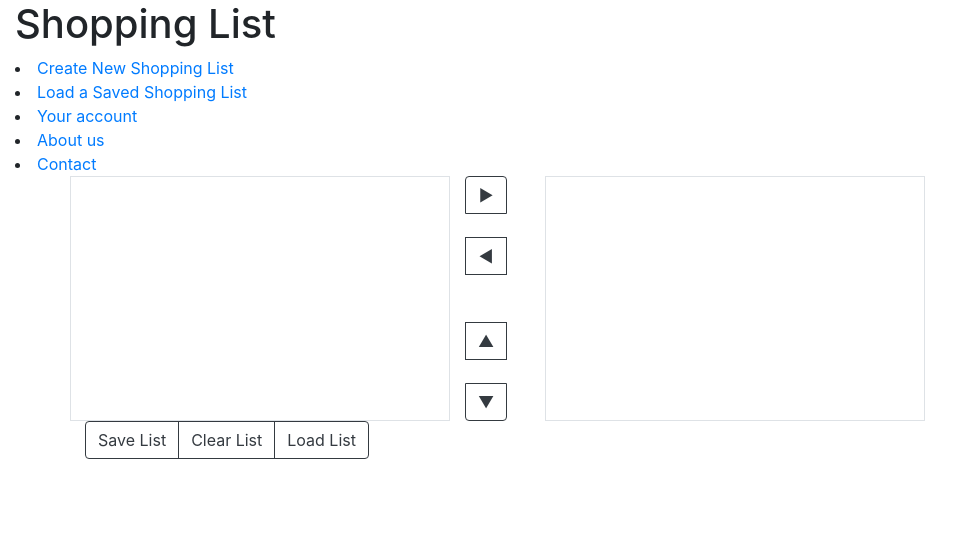
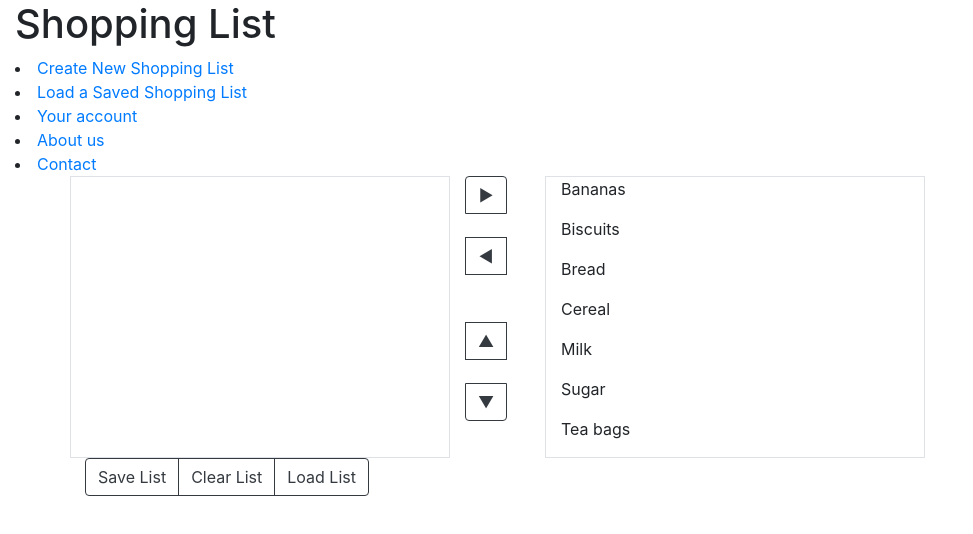
Before and after one commit to Gristeh/ShoppingList, an Angular app: page /list in a window 1280 px wide. Shown: the top 534 px of the page, without its empty margins (0-973 px from the left). Built offline with nearby package versions, Linux system fonts and the light colour scheme.

Commit message:
Lists displayed in HTML

```diff
--- a/src/app/components/shopping-list-component/shopping-list-component.component.html
+++ b/src/app/components/shopping-list-component/shopping-list-component.component.html
@@ -22,7 +22,11 @@
   <body>
     <div class="container">
       <div class="row">
-        <div class="col-4 border"></div>
+        <div class="col-4 border">
+          <p *ngFor="let item of currentItemList.ShoppingListItems">
+            {{ item.ItemName }}
+          </p>
+        </div>
         <div class="col-1">
           <div class="btn-group-vertical">
             <button type="button" class="btn btn-outline-dark">&#x25B6;</button>
@@ -35,7 +39,9 @@
             <button type="button" class="btn btn-outline-dark">&#x25BC;</button>
           </div>
         </div>
-        <div class="col-4 border"></div>
+        <div class="col-4 border">
+          <p *ngFor="let item of previousItemList">{{ item.ItemName }}</p>
+        </div>
       </div>
       <span class="btn-group">
         <button type="button" class="btn btn-outline-dark">Save List</button>
--- a/src/app/components/shopping-list-component/shopping-list-component.component.ts
+++ b/src/app/components/shopping-list-component/shopping-list-component.component.ts
@@ -8,8 +8,13 @@ import { ShoppingList } from "src/app/models/shopping-list";
   styleUrls: ["./shopping-list-component.component.css"],
 })
 export class ShoppingListComponentComponent implements OnInit {
+  selectedItem: ListItem;
   currentItemList: ShoppingList;
-  previousItemList: ListItem[] = [
+  previousItemList: ListItem[];
+
+  constructor() {
+    {
+      this.previousItemList = [
         {
           ItemID: 1,
           ItemName: "Bananas",
@@ -60,12 +65,13 @@ export class ShoppingListComponentComponent implements OnInit {
           Index: 6,
         },
       ];
-
-  constructor() {
-    {
       console.log(this.previousItemList);
     }
   }
 
-  ngOnInit() {}
+  ngOnInit() {
+    // CALL LISTS HERE
+    this.currentItemList = new ShoppingList("16/05/21");
+    console.log(this.currentItemList);
   }
+}
--- a/src/app/models/shopping-list.ts
+++ b/src/app/models/shopping-list.ts
@@ -1,6 +1,11 @@
 import { ListItem } from "./list-item";
 
 export class ShoppingList {
-  ShoppingListID: number;
-  ShoppingListItems: ListItem[] = [];
+  ShoppingListName: String;
+  ShoppingListItems: ListItem[];
+
+  constructor(shoppingListName) {
+    this.ShoppingListName = shoppingListName;
+    this.ShoppingListItems = [];
+  }
 }
```
Lines whose indentation alone changed are shown as unchanged.
